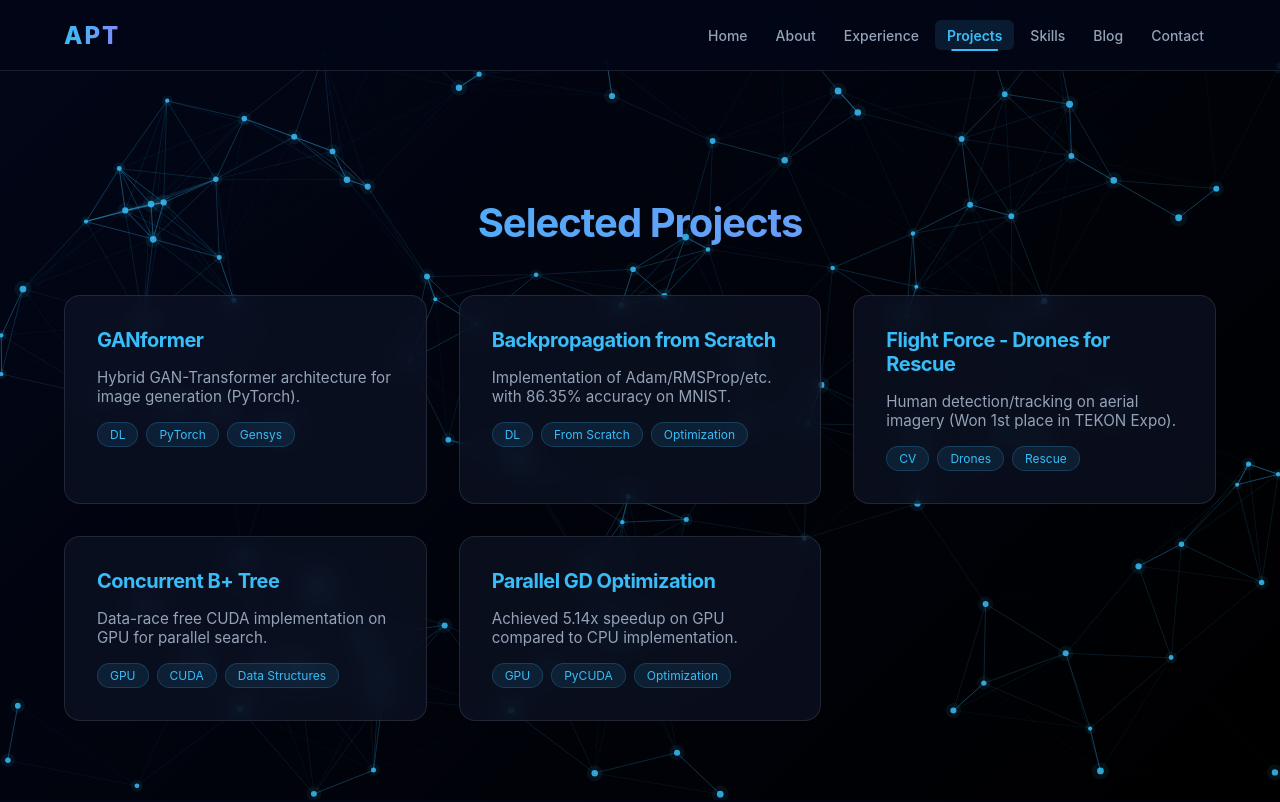
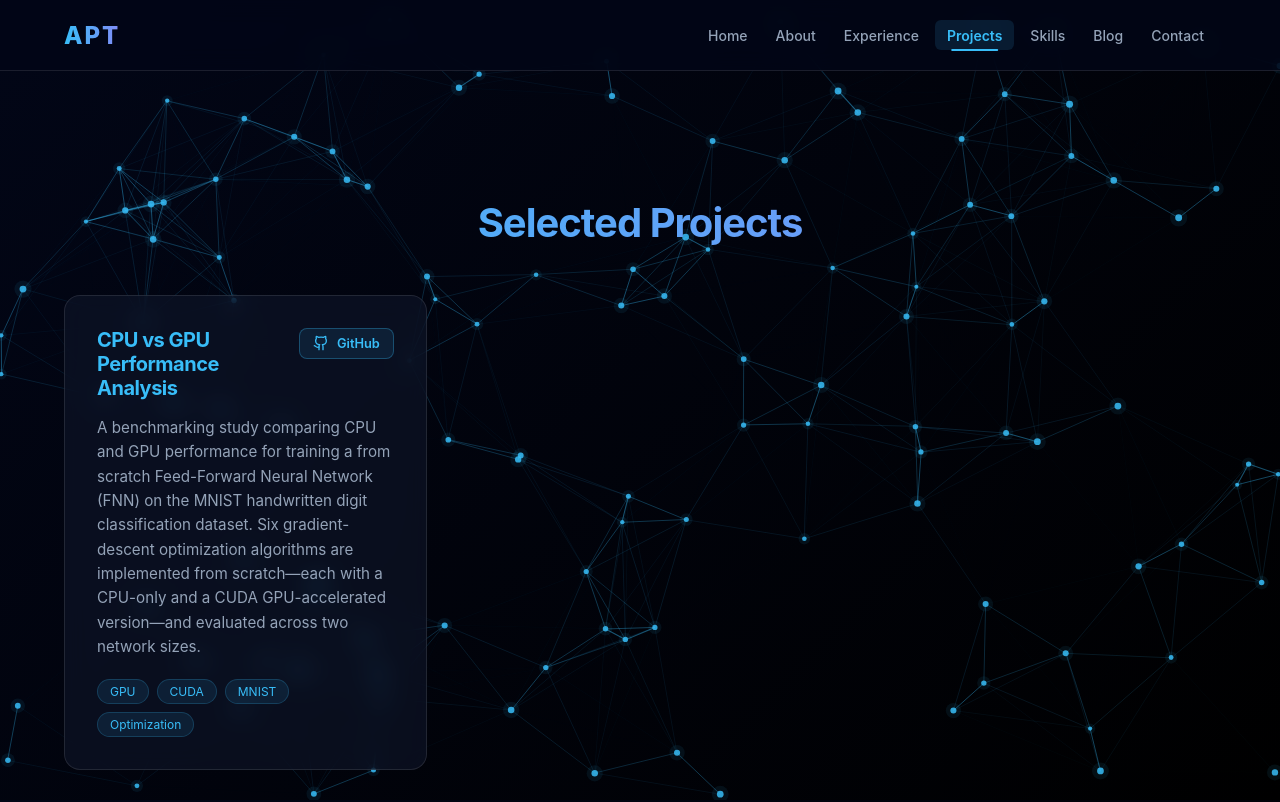
Before and after one commit to a-pt/portfolio, a React (Vite) app: page /projects in a window 1280 px wide. Shown: the top 802 px of the page. Built offline with nearby package versions, Linux system fonts and the light colour scheme.

Commit message:
add initial project and blog

```diff
--- a/src/App.jsx
+++ b/src/App.jsx
@@ -9,7 +9,6 @@ import Experience from './components/Experience';
 import Projects from './components/Projects';
 import Skills from './components/Skills';
 import Blog from './components/Blog';
-import BlogPostTemplate from './components/BlogPostTemplate';
 import Contact from './components/Contact';
 import portfolioData from './data/portfolio.json';
 
@@ -39,14 +38,9 @@ function PageWrapper({ children }) {
 }
 
 function BlogPage() {
-  const [selectedPost, setSelectedPost] = React.useState(null);
   return (
     <PageWrapper>
-      {selectedPost ? (
-        <BlogPostTemplate post={selectedPost} onBack={() => setSelectedPost(null)} />
-      ) : (
-        <Blog onSelectPost={setSelectedPost} />
-      )}
+      <Blog />
     </PageWrapper>
   );
 }
--- a/src/components/Blog.jsx
+++ b/src/components/Blog.jsx
@@ -1,81 +1,38 @@
 import React, { useState } from 'react';
 
-const Blog = ({ onSelectPost }) => {
-  const [selectedCategory, setSelectedCategory] = useState('All');
-
-  const categories = ['All', 'Deep Learning', 'LLM & Agentic AI', 'Research Notes', 'ML System Design'];
-
+const Blog = () => {
   const posts = [
     {
-      title: "The Rise of Agentic AI Systems",
-      date: "Feb 2024",
-      category: "LLM & Agentic AI",
-      excerpt: "Exploring how LLMs are evolving from chat interfaces into autonomous agents capable of complex reasoning and tool use."
-    },
-    {
-      title: "Understanding GAN-Transformer Hybrids",
-      date: "Jan 2024",
-      category: "Deep Learning",
-      excerpt: "A deep dive into GANformer architectures and their applications in high-fidelity image generation."
-    },
-    {
-      title: "Efficient LLM Inference with Gemma",
-      date: "Dec 2023",
-      category: "LLM & Agentic AI",
-      excerpt: "Deployment strategies for Gemma models, focusing on KV cache management and quantization techniques."
-    },
-    {
-      title: "Knowledge Base Construction from PDFs",
-      date: "Nov 2023",
-      category: "ML System Design",
-      excerpt: "Building scalable knowledge extraction pipelines using multi-task learning and specialized OCR techniques."
+      title: "From Prompting to Projects: A Journey Through Generative AI and Multi-Agent Systems",
+      date: "March 2024",
+      url: "https://medium.com/@athirapt998/from-prompting-to-projects-a-journey-through-generative-ai-and-multi-agent-systems-58f3d39e4fc4",
+      excerpt: "Exploring the evolution from simple prompting to architecting complex multi-agent generative AI systems, highlighting key technical milestones and the future of autonomous intelligence."
     }
   ];
-
-  const filteredPosts = selectedCategory === 'All'
-    ? posts
-    : posts.filter(post => post.category === selectedCategory);
 
   return (
     <section id="blog">
       <h2 className="section-title text-gradient">Blog & Research Notes</h2>
 
-      <div className="tag-container" style={{ justifyContent: 'center', marginBottom: '3rem' }}>
-        {categories.map(cat => (
-          <button
-            key={cat}
-            className={`tag ${selectedCategory === cat ? 'active' : ''}`}
-            onClick={() => setSelectedCategory(cat)}
-            style={{
-              background: selectedCategory === cat ? 'var(--accent-primary)' : 'rgba(56, 189, 248, 0.1)',
-              color: selectedCategory === cat ? '#020617' : 'var(--accent-primary)',
-              padding: '0.5rem 1.25rem',
-              fontSize: '0.9rem'
-            }}
-          >
-            {cat}
-          </button>
-        ))}
-      </div>
-
-      <div className="blog-grid">
-        {filteredPosts.map((post, index) => (
-          <div key={index} className="glass-card blog-card" style={{ display: 'flex', flexDirection: 'column', gap: '1rem' }}>
-            <div style={{ display: 'flex', justifyContent: 'space-between', alignItems: 'center' }}>
-              <span className="tag" style={{ fontSize: '0.7rem' }}>{post.category}</span>
+      <div className="blog-grid" style={{ marginTop: '2rem' }}>
+        {posts.map((post, index) => (
+          <div key={index} className="glass-card blog-card" style={{ display: 'flex', flexDirection: 'column', gap: '1rem', maxWidth: '800px', margin: '0 auto' }}>
+            <div style={{ display: 'flex', justifyContent: 'flex-end', alignItems: 'center' }}>
               <span style={{ fontSize: '0.8rem', opacity: 0.6 }}>{post.date}</span>
             </div>
-            <h3 className="card-title">{post.title}</h3>
-            <p style={{ color: 'var(--text-secondary)', fontSize: '0.95rem', lineHeight: '1.6' }}>
+            <h3 className="card-title" style={{ fontSize: '1.5rem', lineHeight: '1.4' }}>{post.title}</h3>
+            <p style={{ color: 'var(--text-secondary)', fontSize: '1.05rem', lineHeight: '1.8' }}>
               {post.excerpt}
             </p>
-            <button
+            <a
+              href={post.url}
+              target="_blank"
+              rel="noopener noreferrer"
               className="btn-outline"
-              style={{ marginTop: 'auto', alignSelf: 'flex-start', padding: '0.5rem 1rem', fontSize: '0.875rem' }}
-              onClick={() => onSelectPost(post)}
+              style={{ marginTop: '1.5rem', alignSelf: 'flex-start', padding: '0.6rem 1.25rem', fontSize: '0.9rem', textDecoration: 'none', display: 'inline-block' }}
             >
               Read Post
-            </button>
+            </a>
           </div>
         ))}
       </div>
--- a/src/components/Projects.jsx
+++ b/src/components/Projects.jsx
@@ -1,4 +1,5 @@
 import React from 'react';
+import { Github } from 'lucide-react';
 
 const Projects = ({ data }) => {
   return (
@@ -7,8 +8,43 @@ const Projects = ({ data }) => {
       <div className="card-grid">
         {data.projects.map((project, index) => (
           <div key={index} className="glass-card project-card">
-            <h3 className="card-title" style={{ marginBottom: '1rem' }}>{project.name}</h3>
-            <p className="card-subtitle" style={{ color: 'var(--text-secondary)', fontSize: '0.95rem' }}>
+            <div style={{ display: 'flex', justifyContent: 'space-between', alignItems: 'flex-start', marginBottom: '1rem' }}>
+              <h3 className="card-title" style={{ margin: 0 }}>{project.name}</h3>
+              {project.github && (
+                <a
+                  href={project.github}
+                  target="_blank"
+                  rel="noopener noreferrer"
+                  className="project-github-link"
+                  style={{
+                    display: 'flex',
+                    alignItems: 'center',
+                    gap: '0.5rem',
+                    fontSize: '0.8rem',
+                    fontWeight: '600',
+                    color: 'var(--accent-primary)',
+                    padding: '0.4rem 0.8rem',
+                    borderRadius: '0.5rem',
+                    border: '1px solid rgba(56, 189, 248, 0.3)',
+                    background: 'rgba(56, 189, 248, 0.1)',
+                    transition: 'all 0.3s ease',
+                    textDecoration: 'none'
+                  }}
+                  onMouseOver={(e) => {
+                    e.currentTarget.style.background = 'rgba(56, 189, 248, 0.2)';
+                    e.currentTarget.style.borderColor = 'var(--accent-primary)';
+                  }}
+                  onMouseOut={(e) => {
+                    e.currentTarget.style.background = 'rgba(56, 189, 248, 0.1)';
+                    e.currentTarget.style.borderColor = 'rgba(56, 189, 248, 0.3)';
+                  }}
+                >
+                  <Github size={16} />
+                  <span>GitHub</span>
+                </a>
+              )}
+            </div>
+            <p className="card-subtitle" style={{ color: 'var(--text-secondary)', fontSize: '0.95rem', marginBottom: '1.25rem', lineHeight: '1.6' }}>
               {project.description}
             </p>
             <div className="tag-container">
--- a/src/data/portfolio.json
+++ b/src/data/portfolio.json
@@ -58,29 +58,10 @@
   ],
   "projects": [
     {
-      "name": "GANformer",
-      "description": "Hybrid GAN-Transformer architecture for image generation (PyTorch).",
-      "tags": ["DL", "PyTorch", "Gensys"]
-    },
-    {
-      "name": "Backpropagation from Scratch",
-      "description": "Implementation of Adam/RMSProp/etc. with 86.35% accuracy on MNIST.",
-      "tags": ["DL", "From Scratch", "Optimization"]
-    },
-    {
-      "name": "Flight Force - Drones for Rescue",
-      "description": "Human detection/tracking on aerial imagery (Won 1st place in TEKON Expo).",
-      "tags": ["CV", "Drones", "Rescue"]
-    },
-    {
-      "name": "Concurrent B+ Tree",
-      "description": "Data-race free CUDA implementation on GPU for parallel search.",
-      "tags": ["GPU", "CUDA", "Data Structures"]
-    },
-    {
-      "name": "Parallel GD Optimization",
-      "description": "Achieved 5.14x speedup on GPU compared to CPU implementation.",
-      "tags": ["GPU", "PyCUDA", "Optimization"]
+      "name": "CPU vs GPU Performance Analysis",
+      "description": "A benchmarking study comparing CPU and GPU performance for training a from scratch Feed-Forward Neural Network (FNN) on the MNIST handwritten digit classification dataset. Six gradient-descent optimization algorithms are implemented from scratch—each with a CPU-only and a CUDA GPU-accelerated version—and evaluated across two network sizes.",
+      "tags": ["GPU", "CUDA", "MNIST", "Optimization"],
+      "github": "https://github.com/a-pt/CPU-vs-GPU-Performance-Analysis"
     }
   ],
   "skills": {
```
